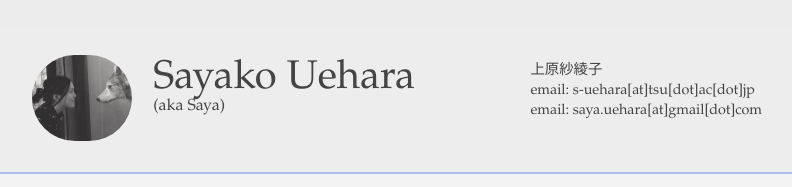
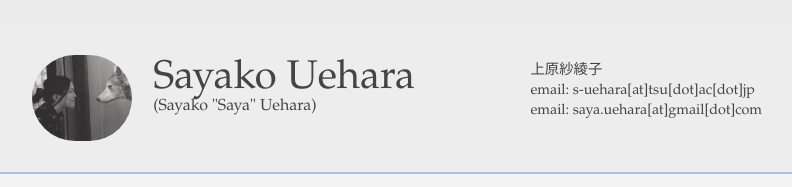
Before and after one commit to SayaUehara/sayakouehara.github.io, a plain HTML site: page index.html in a window 1280 px wide. Shown: the top 187 px of the page, without its empty margins (243-1035 px from the left). Drawn offline with Linux system fonts and the light colour scheme; a web font is replaced by a local one.

Commit message:
Update index.html

```diff
--- a/index.html
+++ b/index.html
@@ -30,7 +30,7 @@
 
 		<div id="name">
 			<h1>Sayako Uehara</h1>
-			<h3>(aka Saya)</h3>
+			<h3>(Sayako "Saya" Uehara)</h3>
 		</div>
 
 		<div id="contactDetails">
```
